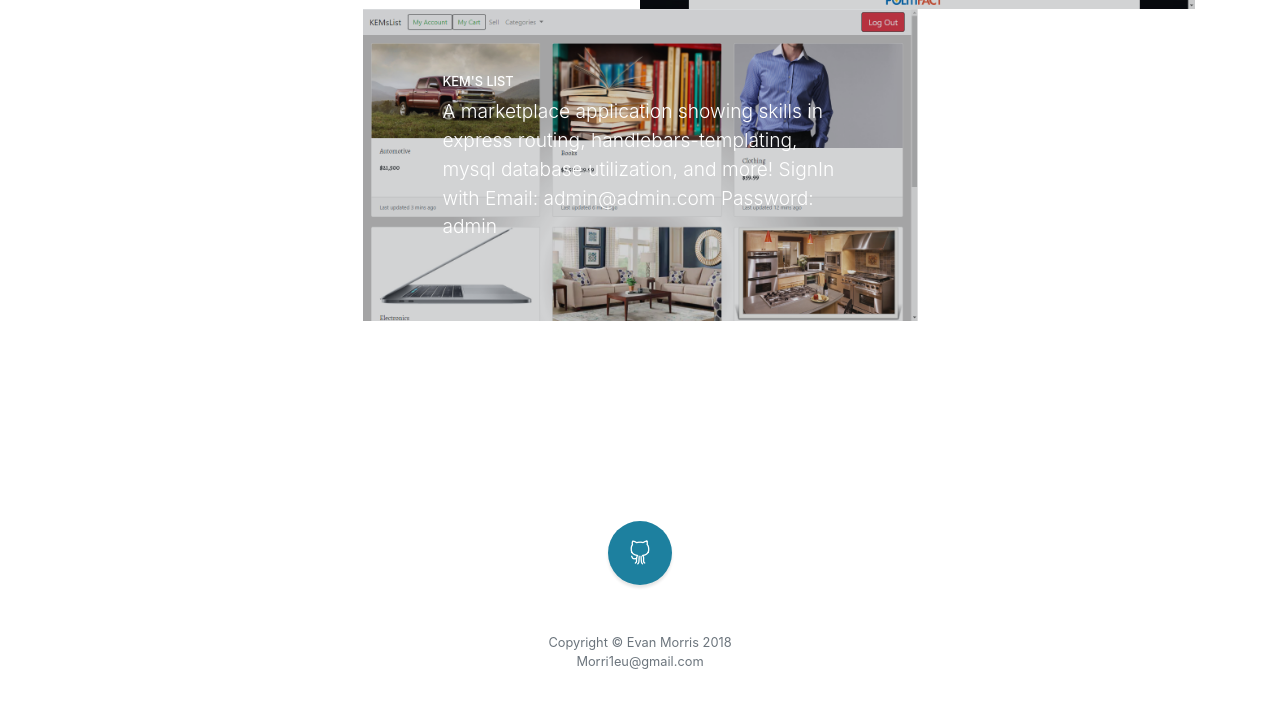
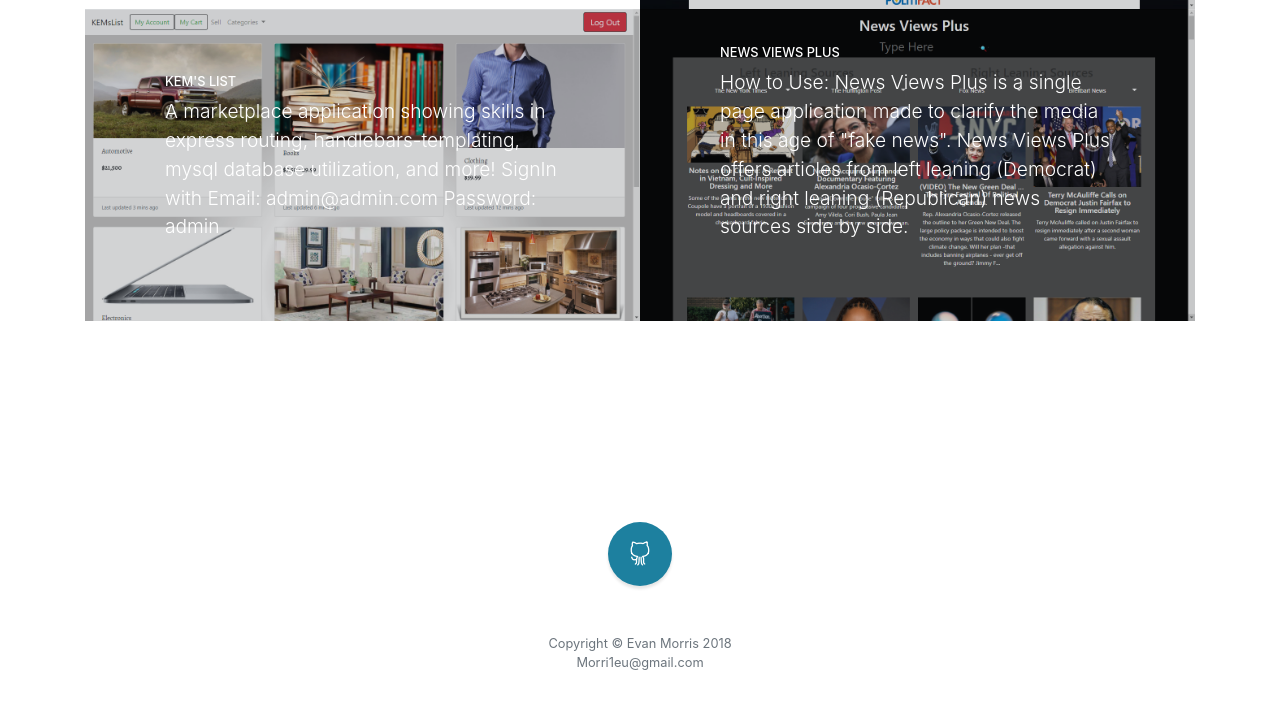
Before and after one commit to morri1eu/Portfolio, a website with bundled scripts: page index.html in a window 1280 px wide. Shown: the part 1900-2609 px from the top of the page. Built offline with nearby package versions, Linux system fonts and the light colour scheme.

Commit message:
add nv pluse

```diff
--- a/index.html
+++ b/index.html
@@ -105,7 +105,6 @@
               <img class="img-fluid" src="assets/Images/Untitled.png" alt="">
             </a>
           </div>
-          <div class="col-lg-3"></div>
           <div class="col-lg-6">
             <a class="portfolio-item" href="https://kemlist.herokuapp.com/home">
               <span class="caption">
@@ -115,6 +114,17 @@
                 </span>
               </span>
               <img class="img-fluid" src="assets/Images/kemslist.png" alt="">
+            </a>
+          </div>
+          <div class="col-lg-6">
+            <a class="portfolio-item" href="https://mighty-basin-46711.herokuapp.com/">
+              <span class="caption">
+                <span class="caption-content">
+                  <h2>News Views Plus</h2>
+                  <p class="mb-0">How to Use: News Views Plus is a single page application made to clarify the media in this age of "fake news". News Views Plus offers articles from left leaning (Democrat) and right leaning (Republican) news sources side by side.</p>
+                </span>
+              </span>
+              <img class="img-fluid" src="assets/Images/NV Plus.png" alt="">
             </a>
           </div>
           <div class="col-lg-3"></div>
```
Also changed, not shown: assets/Images/NV Plus.png (added).
